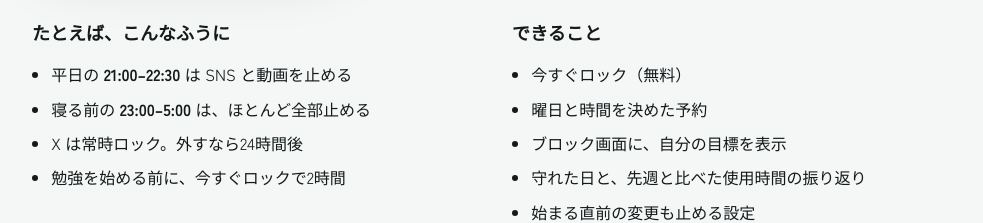
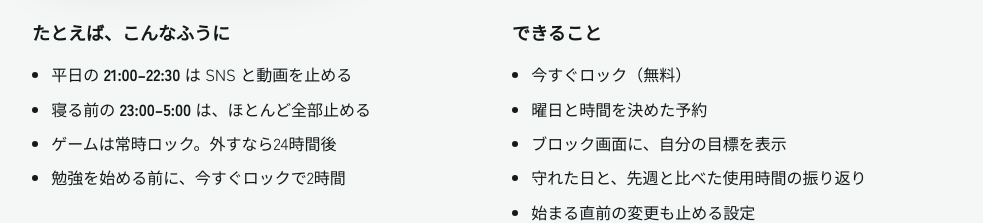
Before and after one commit to ayagifc/digioff, a plain HTML site: page index.html in a window 1280 px wide. Shown: the part 820-1043 px from the top of the page, without its empty margins (148-1131 px from the left). Drawn offline with Linux system fonts and the light colour scheme.

Commit message:
使い方の例からも実在のサービス名を外す
Co-Authored-By: Claude Opus 5.5 <noreply@anthropic.com>

```diff
--- a/index.html
+++ b/index.html
@@ -39,7 +39,7 @@
         <ul>
           <li>平日の <span class="time">21:00–22:30</span> は SNS と動画を止める</li>
           <li>寝る前の <span class="time">23:00–5:00</span> は、ほとんど全部止める</li>
-          <li>X は常時ロック。外すなら24時間後</li>
+          <li>ゲームは常時ロック。外すなら24時間後</li>
           <li>勉強を始める前に、今すぐロックで2時間</li>
         </ul>
       </div>
```
